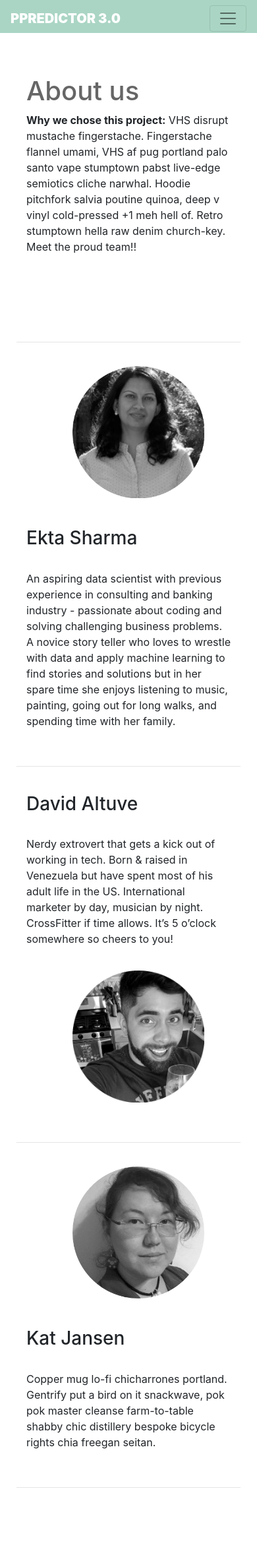
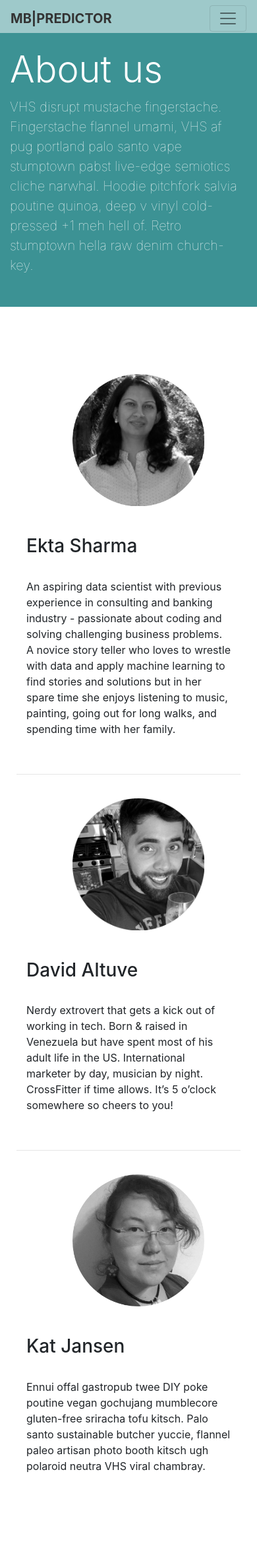
Before and after one commit to esharma3/myers-briggs-personality-prediction, a Flask app: page /about in a window 390 px wide. Shown: the top 2375 px of the page at 66% size. Run offline with Flask 2, Linux system fonts and the light colour scheme; some libraries are stand-ins or nearby versions.

Commit message:
Redesigned nav, header sections, bios. Added outbound link to HP

```diff
--- a/static/css/stylesheet.css
+++ b/static/css/stylesheet.css
@@ -5,7 +5,8 @@ html {
 
 h1 {
   padding-top: 40px;
-    color: #666666;
+  color: #FFF;
+  font-weight: bold;
 }
 
 h4 {
@@ -21,41 +22,48 @@ html {
   padding-left: 25px;
 }
 
+.lead {
+  font-weight: lighter;
+}
+
+/* Basic white section */
 .basic-white {
     height: 300px;
-    background-color: #FFFFFF;
+    background-color: #fff;
 }
 
+/* Nav */
 .navbar {
   position: fixed;
   width: 100%;
-  background-color: rgba(86, 172, 138, .5);
+  background-color: rgba(255, 255, 255, 0.5);
   height: 50px;
 }
 
 .navbar-light .navbar-nav .nav-link {
-  color: #FFFFFF;
-  text-shadow: .1px .1px #666;
+  color: #666666;
+  text-shadow: .1px .1px #999;
 }
 
 .navbar-light .navbar-brand {
-  color: #FFFFFF;
+  color: #333;
+  font-weight: bold;
 }
 
 .navbar a:hover {
   border-bottom: 3px solid #fad500;
-  color: #FFFFFF;
+  color: #666;
 }
 
 .navbar-light .navbar-nav .nav-link:focus, .navbar-light .navbar-nav .nav-link:hover {
-  color: #FFFFFF;
+  color: #666;
 }
 
 .navbar a {
-  font-weight: bold;
-  color: #FFFFFF;
+  font-weight: 300;
+  color: #666;
 }
-
+/* End of nav */
 
 /* This is all that badass hero image section*/
 .bgimage {
@@ -124,6 +132,12 @@ html {
 }
 /* End of hero */
 
+/* Jumbotron */
+.jumbotron {
+  background-color: #3c9294;
+  color: #FFFFFF;
+  /* rgba(86, 172, 138, .5) */
+}
 
 /* Search bar */
 #search {
@@ -137,7 +151,6 @@ html {
   align-self: center;
 }
 
-/* Still need to figure out why is not centering */
 .form-control {
   border-radius: .50rem;
   border-color: #fad500;
--- a/templates/about.html
+++ b/templates/about.html
@@ -17,7 +17,7 @@
 <body>
 <!-- This is the nav bar. Paste on every page at the top of the body-->
 <nav class="navbar fixed-top navbar-expand-lg navbar-light">
-	<a class="navbar-brand" href="/"><strong>PPREDICTOR 3.0</strong></a>
+	<a class="navbar-brand" href="/">MB|PREDICTOR</a>
 	<button class="navbar-toggler" type="button" data-toggle="collapse" data-target="#navbarNavDropdown" aria-controls="navbarNavDropdown" aria-expanded="false" aria-label="Toggle navigation">
 	  <span class="navbar-toggler-icon"></span>
 	</button>
@@ -37,32 +37,32 @@
 	</div>
 </nav>
 
-<section class="header-subpage">
-    <br/>
-    <div class="container-fluid">
-        <div class="row">
-            <div class="col-lg-12">
-            <h1>About us</h1>
-            <p><strong>Why we chose this project:</strong>
-                VHS disrupt mustache fingerstache. Fingerstache flannel umami, VHS af pug portland palo santo vape stumptown pabst live-edge semiotics cliche narwhal. Hoodie pitchfork salvia poutine quinoa, deep v vinyl cold-pressed +1 meh hell of. Retro stumptown hella raw denim church-key.            Meet the proud team!!</p>
-            </div>
-        </div>
+
+<div class="jumbotron jumbotron-fluid">
+    <div class="container">
+      <h1 class="display-4">About us</h1>
+        <p class="lead">
+          VHS disrupt mustache fingerstache. Fingerstache flannel umami,
+          VHS af pug portland palo santo vape stumptown pabst live-edge semiotics cliche narwhal.
+          Hoodie pitchfork salvia poutine quinoa, deep v vinyl cold-pressed +1 meh hell of.
+          Retro stumptown hella raw denim church-key.
+        </p>
     </div>
-</section>
+</div>
 
 
 <!-- Bios section -->
 <section class="bios">
-<hr>
-    <div class="container-fluid">
+    <div class="container">
         <div class="row">
 
             <a href="https://www.linkedin.com/in/ektasharma3/" target="_blank">
-            <div class="col-lg-3 col-md-3 col-sm-6 col-xs-12">
+            <div class="col-lg-3 col-md-6 col-sm-12">
                 <img class="card-img" src="{{ url_for('static', filename='images/ekta.png') }}" alt="Ekta Sharma">
             </a>
             </div>
-            <div class="col-lg-9 col-md-9 col-sm-6 col-xs-12">
+            <div class="col-1"></div>
+            <div class="col-lg-8 col-md-6 col-sm-12">
                 <br>
                 <h3>Ekta Sharma</h3>
                 <br>
@@ -73,18 +73,20 @@
 <br>
 <hr>
 
-<div class="container-fluid">
+<div class="container">
     <div class="row">
-        <div class="col-lg-9 col-md-9 col-sm-6 col-xs-12">
+
+        <a href="https://www.linkedin.com/in/jdaltuve/" target="_blank"></a>
+        <div class="col-lg-3 col-md-6 col-sm-12">
+            <img class="card-img" src="{{ url_for('static', filename='images/david.png') }}" alt="David Altuve">
+        </a>
+        </div>
+        <div class="col-1"></div>
+            <div class="col-lg-8 col-md-6 col-sm-12">
             <br>
             <h3>David Altuve</h3>
             <br>
             <p>Nerdy extrovert that gets a kick out of working in tech. Born & raised in Venezuela but have spent most of his adult life in the US. International marketer by day, musician by night. CrossFitter if time allows. It’s 5 o’clock somewhere so cheers to you!</p>
-        </div>
-        <a href="https://www.linkedin.com/in/jdaltuve/" target="_blank">
-        <div class="col-lg-3 col-md-3 col-sm-6 col-xs-12">
-            <img class="card-img" src="{{ url_for('static', filename='images/david.png') }}" alt="David Altuve">
-        </a>
         </div>
     </div>
 </div>
@@ -92,23 +94,23 @@
 <hr>
 
 
-<div class="container-fluid">
+<div class="container">
     <div class="row">
         <a href="https://www.linkedin.com/in/https://www.linkedin.com/in/katherine-jansen-59244487/" target="_blank">
-        <div class="col-lg-3 col-md-3 col-sm-6 col-xs-12">
+        <div class="col-lg-3 col-md-6 col-sm-12">
             <img class="card-img" src="{{ url_for('static', filename='images/cat.png') }}" alt="Cat Jansen">
         </a>
         </div>
-        <div class="col-lg-9 col-md-9 col-sm-6 col-xs-12">
+        <div class="col-1"></div>
+            <div class="col-lg-8 col-md-6 col-sm-12">
             <br>
             <h3>Kat Jansen</h3>
             <br>
-            <p>Copper mug lo-fi chicharrones portland. Gentrify put a bird on it snackwave, pok pok master cleanse farm-to-table shabby chic distillery bespoke bicycle rights chia freegan seitan.</p>
+            <p>Ennui offal gastropub twee DIY poke poutine vegan gochujang mumblecore gluten-free sriracha tofu kitsch. Palo santo sustainable butcher yuccie, flannel paleo artisan photo booth kitsch ugh polaroid neutra VHS viral chambray.</p>
         </div>
     </div>
 </div>
 <br>
-<hr>
 </section>
 
 </body>
```
Also changed, not shown: templates/analysis.html (+11 -12 lines), templates/index.html (+20 -3 lines), templates/methodology.html (+11 -12 lines). Lines whose indentation alone changed are shown as unchanged.
